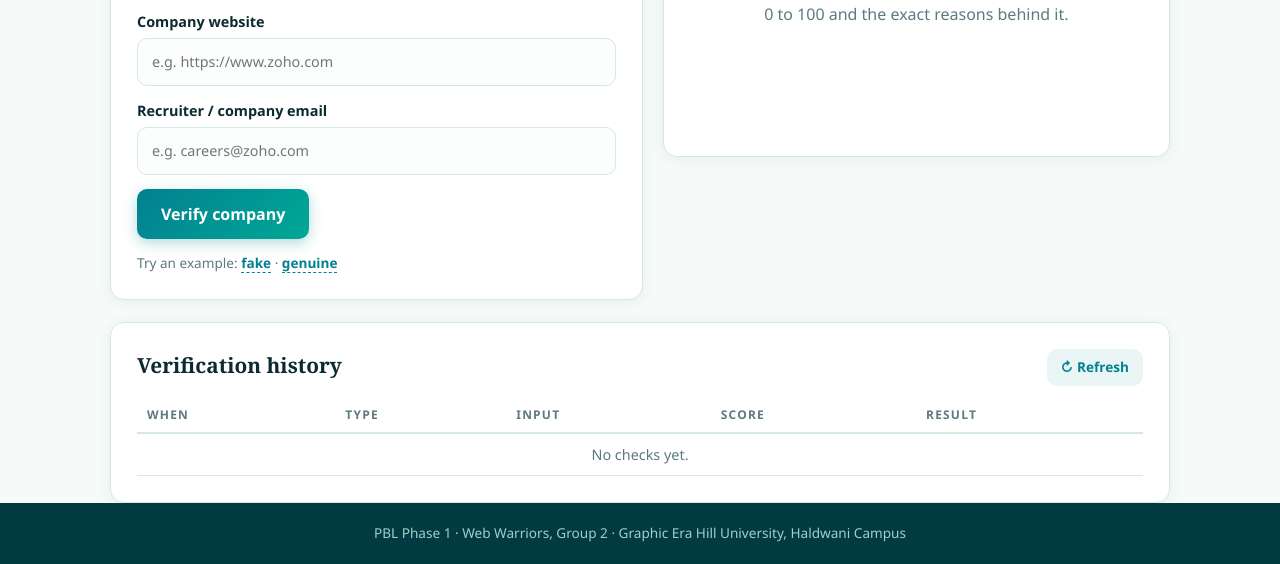
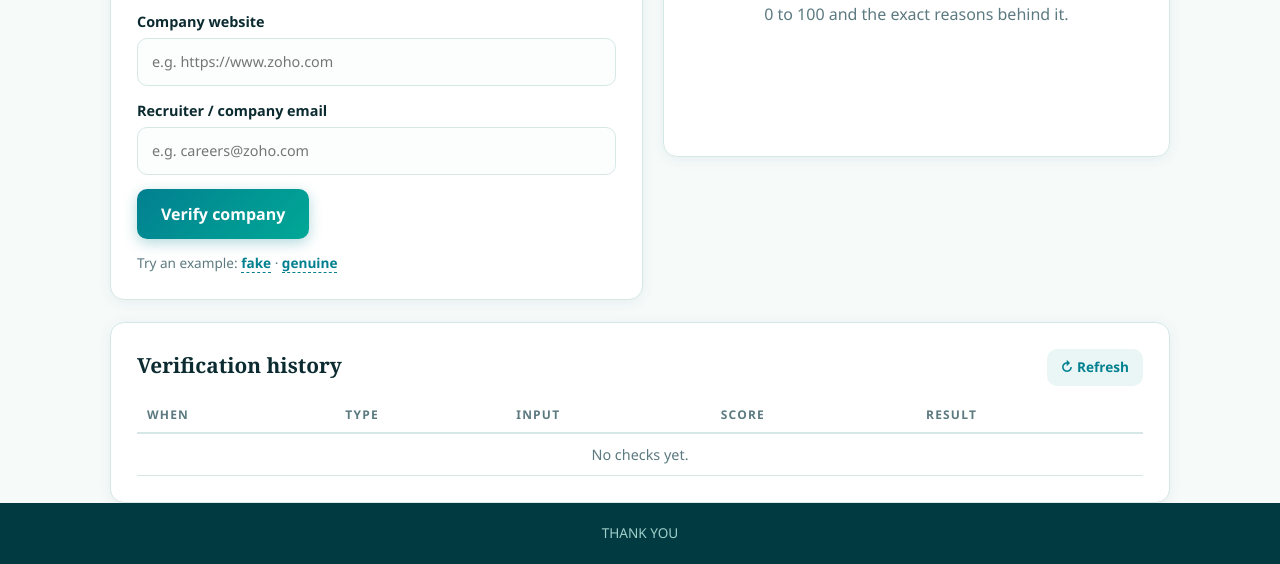
Before and after one commit to riiyasingh312-tech/job-offer-and-internship-verification-portal, a plain HTML site: page index.html in a window 1280 px wide. Shown: the part 720-1284 px from the top of the page. Drawn offline with Linux system fonts and the light colour scheme; files that its build step writes are made by us from their sources; no server answers; files whose address does not match are found by name.

Commit message:
index.html

```diff
--- a/index.html
+++ b/index.html
@@ -159,7 +159,7 @@
 </main>
 
 <footer>
-  <div class="wrap">PBL Phase 1 · Web Warriors, Group 2 · Graphic Era Hill University, Haldwani Campus</div>
+  <div class="wrap"> THANK YOU </div>
 </footer>
 
 <script src="/static/app.js"></script>
```
